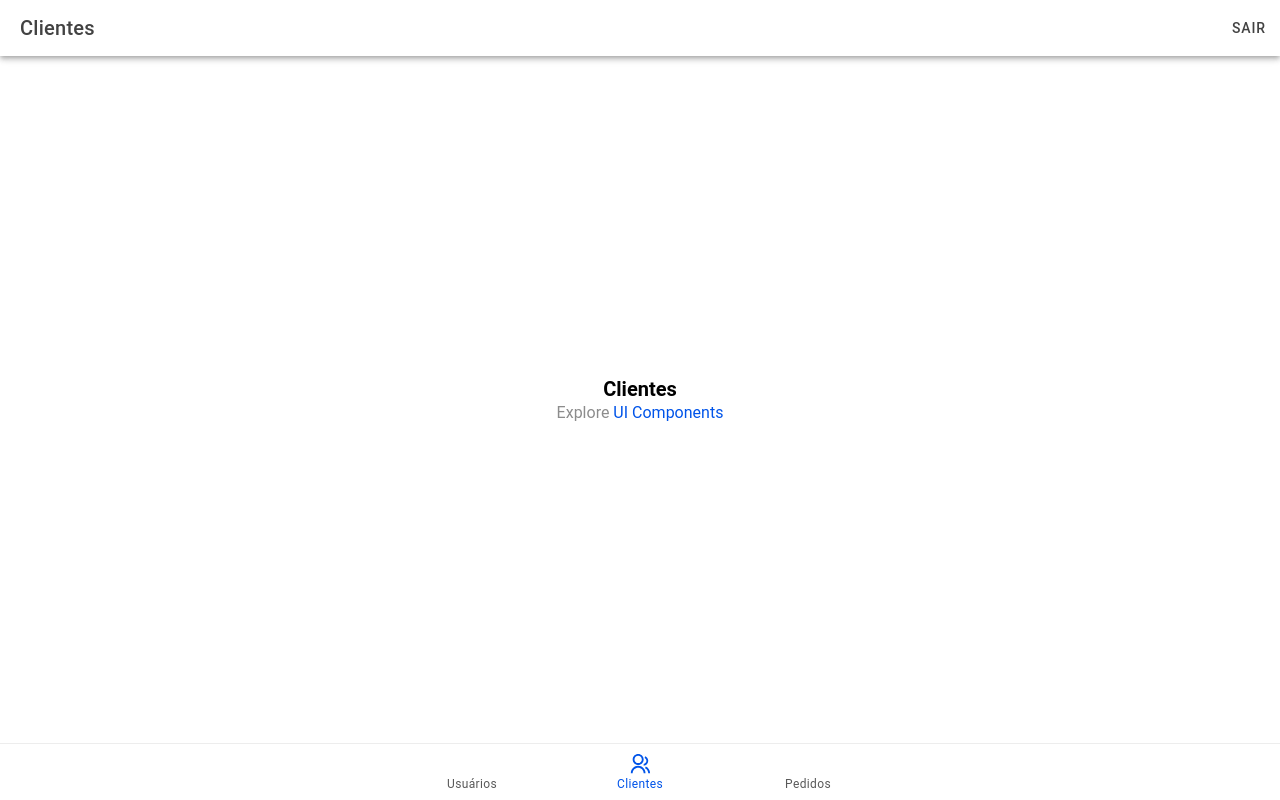
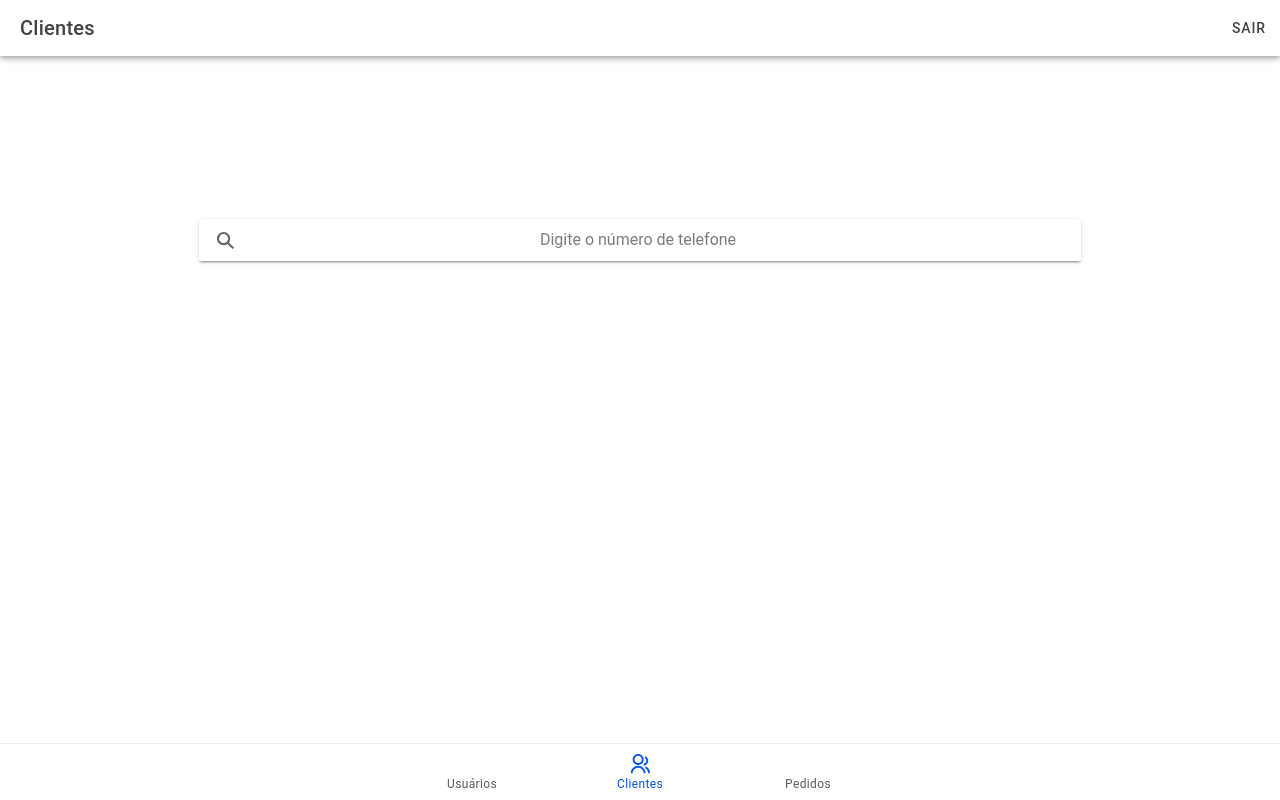
Before and after one commit to marcos221-Br/Vendas-client, a React (Vite) app: page /client in a window 1280 px wide. Built offline with nearby package versions, Linux system fonts and the light colour scheme; no server answers.

Commit message:
Added controller
Added Client Controller

```diff
--- /dev/null
+++ b/src/Controllers/ClientController.tsx
@@ -0,0 +1,27 @@
+import { Client } from "../Models/Client";
+import { sendJson, setHeader } from "../components/Json";
+
+export class ClientController{
+
+    public constructor(){
+        setHeader('Authorization',localStorage.getItem('token')+"")
+    }
+
+    public findClient(cellphone:string){
+        return sendJson('/client/' + cellphone,'GET')
+    }
+
+    public createUser(client:Client){
+        let json = JSON.stringify({ name: client.getName(), cellphone: client.getCellphone() })
+        return sendJson('/client','POST',json)
+    }
+
+    public updateUser(client:Client){
+        let json = JSON.stringify(client)
+        return sendJson('/client/' + client.getId(),'PUT',json)
+    }
+
+    public deleteUser(client:Client){
+        return sendJson('/client/' + client.getId(),'DELETE')
+    }
+}
--- /dev/null
+++ b/src/Models/Client.tsx
@@ -0,0 +1,35 @@
+export class Client{
+    private id:Number
+    private name:string;
+    private cellphone:string;
+
+    public constructor(){
+        this.id = 0;
+        this.name = '';
+        this.cellphone = '';
+    }
+
+    public setId(id:Number){
+        this.id = id;
+    }
+
+    public getId(){
+        return this.id;
+    }
+
+    public setName(name:string){
+        this.name = name;
+    }
+
+    public getName(){
+        return this.name;
+    }
+
+    public setCellphone(cellphone:string){
+        this.cellphone = cellphone;
+    }
+
+    public getCellphone(){
+        return this.cellphone;
+    }
+}
--- a/src/pages/Clients.css
+++ b/src/pages/Clients.css
@@ -0,0 +1,23 @@
+@media (max-width: 500px) {
+    .main{
+        text-align: center;
+        position: absolute;
+        top: 30%;
+        transform: translateY(-50%);
+    }
+}
+
+@media (min-width: 500px){
+    .main{
+        text-align: center;
+        position: absolute;
+        left: 15%;
+        right: 15%;
+        top: 30%;
+        transform: translateY(-50%);
+    }
+}
+
+.main a {
+    text-decoration: none;
+}
--- a/src/pages/Clients.tsx
+++ b/src/pages/Clients.tsx
@@ -1,6 +1,8 @@
-import { IonButton, IonButtons, IonContent, IonHeader, IonPage, IonTitle, IonToolbar } from '@ionic/react';
-import ExploreContainer from '../components/ExploreContainer';
+import { IonButton, IonButtons, IonContent, IonHeader, IonPage, IonSearchbar, IonTitle, IonToolbar } from '@ionic/react';
 import './Clients.css';
+import { ClientController } from '../Controllers/ClientController';
+
+var clientController = new ClientController();
 
 function verifyLogin(){
   if(localStorage.getItem('username') == null){
@@ -11,6 +13,33 @@ function verifyLogin(){
 function logOut(){
   localStorage.clear()
   window.location.href = '/'
+}
+
+function findClient(){
+  let name = (document.getElementById('searchBar') as HTMLInputElement).value;
+  if(name != ''){
+    clearInputs()
+    clientController.findClient(name).then(function(response){
+      if(response.id !== undefined){
+        (document.getElementById('searchBar') as HTMLInputElement).value = '';
+        (document.getElementById('id') as HTMLInputElement).value = response.id;
+        (document.getElementById('name') as HTMLInputElement).value = response.name;
+        (document.getElementById('role') as HTMLInputElement).value = response.role;
+        (document.getElementById('password') as HTMLInputElement).value = '';
+      }else{
+        (document.getElementById('message') as HTMLTextAreaElement).innerHTML = 'Usuário não encontrado!';
+      }
+    })
+  }
+}
+
+function clearInputs(){
+  (document.getElementById('message') as HTMLTextAreaElement).innerHTML = '';
+  (document.getElementById('searchBar') as HTMLInputElement).value = '';
+  (document.getElementById('id') as HTMLInputElement).value = '0';
+  (document.getElementById('name') as HTMLInputElement).value = '';
+  (document.getElementById('role') as HTMLInputElement).value = '';
+  (document.getElementById('password') as HTMLInputElement).value = '';
 }
 
 const Clients: React.FC = () => {
@@ -31,7 +60,11 @@ const Clients: React.FC = () => {
             <IonTitle size="large">Clientes</IonTitle>
           </IonToolbar>
         </IonHeader>
-        <ExploreContainer name="Clientes" />
+        <div className='main'>
+          <IonToolbar>
+            <IonSearchbar placeholder='Digite o número de telefone' onIonChange={findClient} id='searchBar'></IonSearchbar>
+          </IonToolbar>
+        </div>
       </IonContent>
     </IonPage>
   );
```
